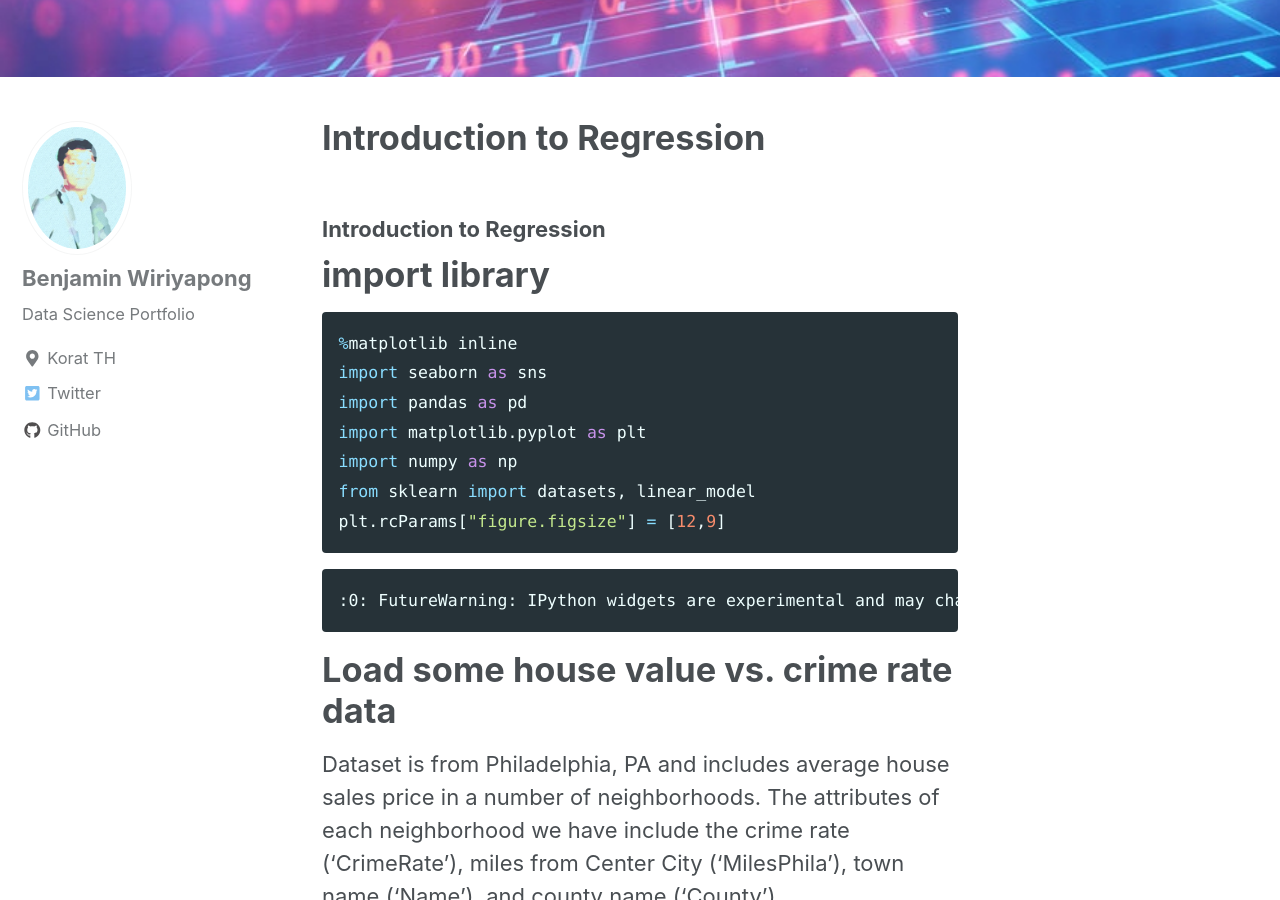
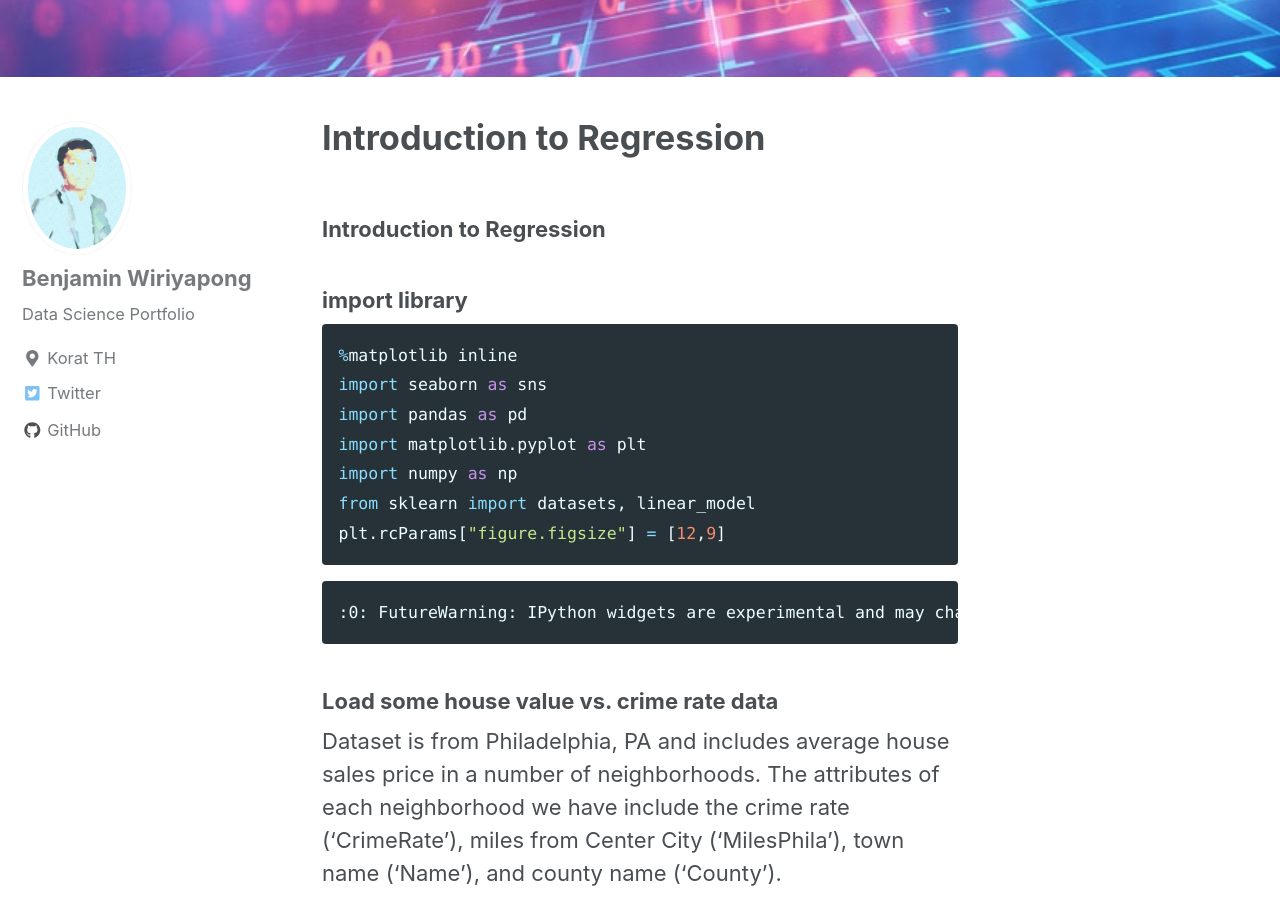
Before and after one commit to benjaminsw/benjaminsw.github.io, a Jekyll site: the page built from _pages/Introduction-to-Regression-PhillyCrime.md, in a window 1280 px wide and 900 px high, scrolled down 335 px. Built offline with Jekyll 4.4.1, drawn with Linux system fonts in a browser that asks for light colours; nearby versions of some CDN libraries; our own code applies the rules of GitHub Pages for plain Markdown files.

````diff
--- a/_pages/Introduction-to-Regression-PhillyCrime.md
+++ b/_pages/Introduction-to-Regression-PhillyCrime.md
@@ -6,7 +6,7 @@ header:
 
 ### Introduction to Regression
 
-# import library
+### import library
 
 
 ```python
@@ -22,7 +22,7 @@ plt.rcParams["figure.figsize"] = [12,9]
     :0: FutureWarning: IPython widgets are experimental and may change in the future.
 
 
-# Load some house value vs. crime rate data
+### Load some house value vs. crime rate data
 
 Dataset is from Philadelphia, PA and includes average house sales price in a number of neighborhoods.  The attributes of each neighborhood we have include the crime rate ('CrimeRate'), miles from Center City ('MilesPhila'), town name ('Name'), and county name ('County').
 
@@ -160,7 +160,7 @@ sales.head(10)
 
 
 
-# Exploring the data
+### Exploring the data
 
 The house price in a town is correlated with the crime rate of that town. Low crime towns tend to be associated with higher house prices and vice versa.
 
@@ -204,7 +204,7 @@ regr.fit(sales_X_crimerate, sales_y_houseprice)
 
 
 
-# Let's see what our fit looks like
+### Let's see what our fit looks like
 
 
 ```python
@@ -289,7 +289,7 @@ sns.lmplot('CrimeRate', 'HousePrice', data=sales_noCC)
 ![png](/images/Introduction-to-Regression-PhillyCrime/output_22_1.png)
 
 
-# Compare coefficients for full-data fit versus no-Center-City fit
+### Compare coefficients for full-data fit versus no-Center-City fit
 
 Visually, the fit seems different, but let's quantify this by examining the estimated coefficients of our original fit and that of the modified dataset with Center City removed.
 
@@ -371,7 +371,7 @@ Center City is said to be a "high leverage" point because it is at an extreme x
 ### Influential observations:
 An influential observation is one where the removal of the point significantly changes the fit.  As discussed above, high leverage points are good candidates for being influential observations, but need not be.  Other observations that are *not* leverage points can also be influential observations (e.g., strongly outlying in y even if x is a typical value).
 
-# Remove high-value outlier neighborhoods and redo analysis
+### Remove high-value outlier neighborhoods and redo analysis
 
 Based on the discussion above, a question is whether the outlying high-value towns are strongly influencing the fit.  Let's remove them and see what happens.
 
````
